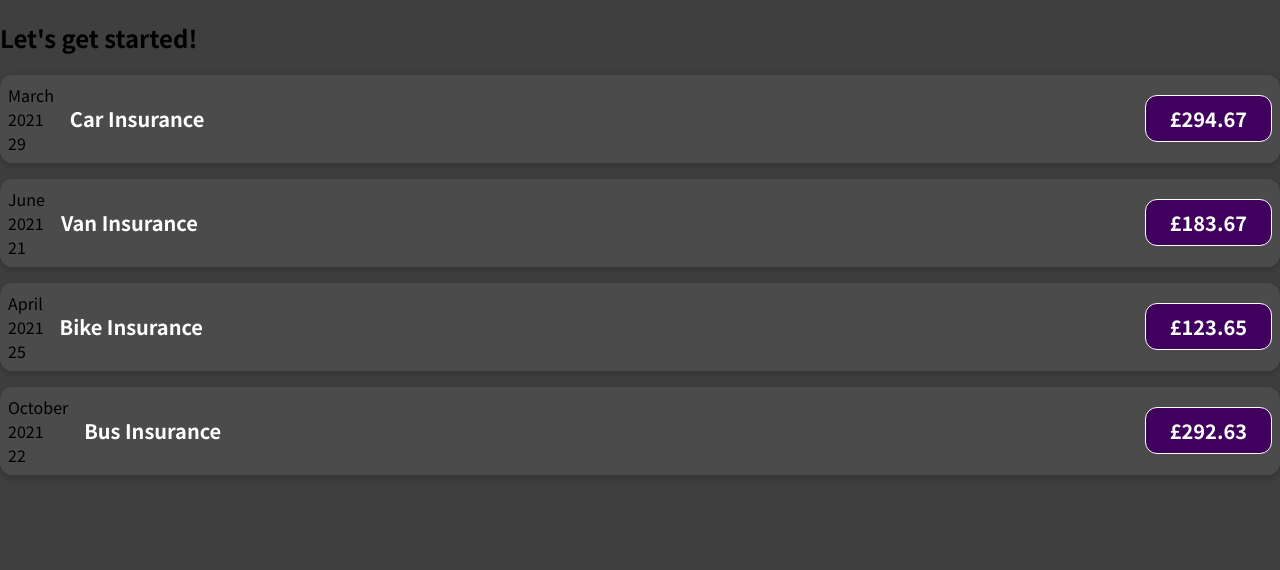
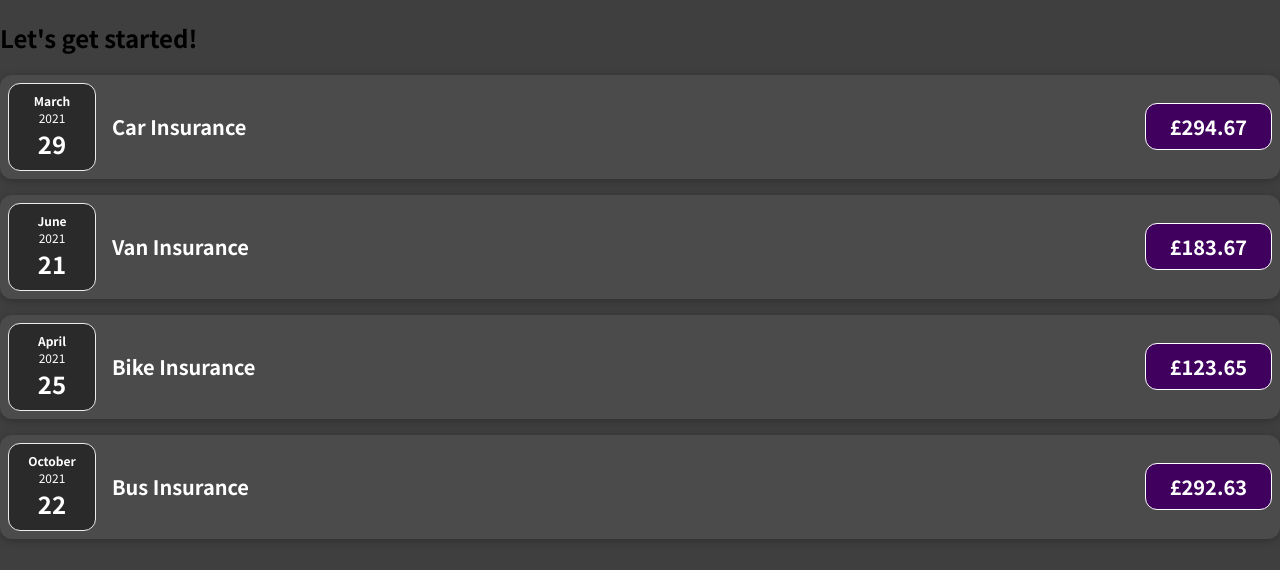
Before and after one commit to esaleh15/expense_tracker, a JavaScript app: page / in a window 1280 px wide. Shown: the top 570 px of the page. Built offline with nearby package versions, Linux system fonts and the light colour scheme.

Commit message:
split components and add folder heirarchy structure

```diff
--- a/src/App.js
+++ b/src/App.js
@@ -1,4 +1,4 @@
-import ExpenseItem from './components/ExpenseItem';
+import ExpenseItem from './components/ExpenseItem/ExpenseItem';
 
 function App() {
 
--- /dev/null
+++ b/src/components/ExpenseDate/ExpenseDate.css
@@ -0,0 +1,26 @@
+.expense-date {
+  display: flex;
+  flex-direction: column;
+  width: 5.5rem;
+  height: 5.5rem;
+  border: 1px solid #ececec;
+  background-color: #2a2a2a;
+  color: white;
+  border-radius: 12px;
+  align-items: center;
+  justify-content: center;
+}
+
+.expense-date__month {
+  font-size: 0.75rem;
+  font-weight: bold;
+}
+
+.expense-date__year {
+  font-size: 0.75rem;
+}
+
+.expense-date__day {
+  font-size: 1.5rem;
+  font-weight: bold;
+}
--- /dev/null
+++ b/src/components/ExpenseDate/ExpenseDate.js
@@ -0,0 +1,17 @@
+import './ExpenseDate.css'
+
+function ExpenseDate(props) {
+	const month = props.date.toLocaleString('en-US', {month: 'long'})
+	const day = props.date.toLocaleString('en-US', {day: '2-digit'})
+	const year = props.date.getFullYear()
+
+	return (
+			<div className='expense-date'>
+				<div className='expense-date__month'>{month}</div>
+				<div className='expense-date__year'>{year}</div>
+				<div className='expense-date__day'>{day}</div>
+			</div>
+		)
+}
+
+export default ExpenseDate;
--- a/src/components/ExpenseItem.js
+++ b/src/components/ExpenseItem/ExpenseItem.js
@@ -1,18 +1,11 @@
+import ExpenseDate from '../ExpenseDate/ExpenseDate';
 import './ExpenseItem.css'
 
 function ExpenseItem(props) {
 
-	const month = props.date.toLocaleString('en-US', {month: 'long'})
-	const day = props.date.toLocaleString('en-US', {day: '2-digit'})
-	const year = props.date.getFullYear()
-
 	return (
 		<div className='expense-item'>
-			<div>
-				<div>{month}</div>
-				<div>{year}</div>
-				<div>{day}</div>
-			</div>
+			<ExpenseDate date={props.date}></ExpenseDate>
 			<div className='expense-item__description'>
 				<h2>{props.title}</h2>
 				<div className='expense-item__price'>£{props.amount}</div>
```
Also changed, not shown: src/components/ExpenseItem/ExpenseItem.css (renamed from src/components/ExpenseItem.css).
